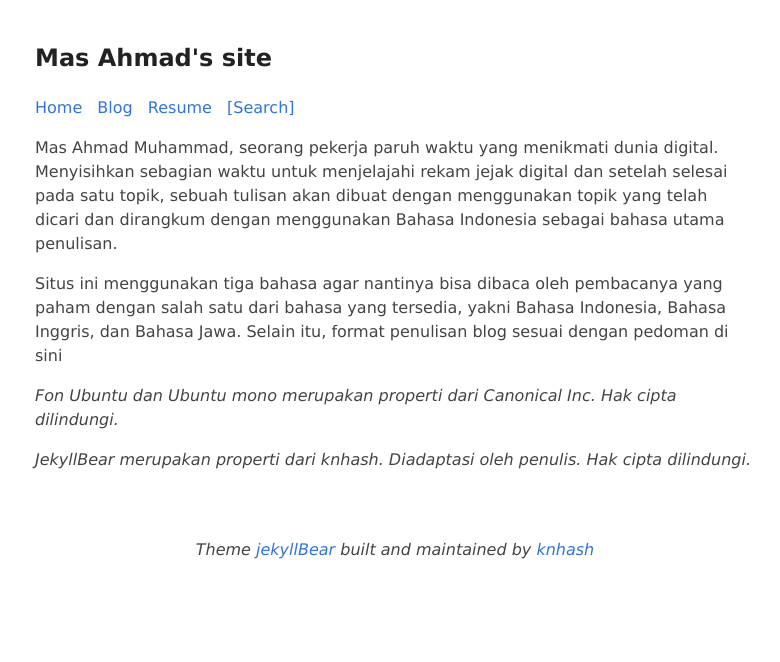
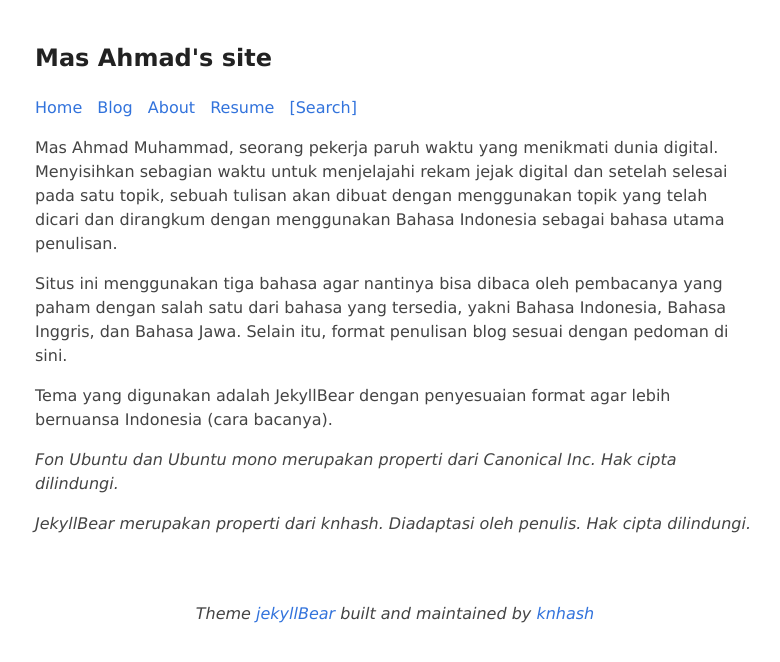
Before and after one commit to Mas4hmad/mas4hmad.github.io, a Jekyll site: the page built from about.md, in a window 1280 px wide. Shown: the top 662 px of the page, without its empty margins (245-1025 px from the left). Built offline with Jekyll 4.4.1, drawn with Linux system fonts in a browser that asks for light colours.

Commit message:
update layout and about

```diff
--- a/_includes/header.html
+++ b/_includes/header.html
@@ -2,6 +2,7 @@
 <nav>
     <a href="{{ site.url }}">Home</a>
     <a href="{{ site.url }}{{ site.Blog }}">Blog</a>
+    <a href="{{ site.url }}{{ site.About }}">About</a>
 
     {% for link in site.links %}
         <a href="{{ site.url }}{{ link[1] }}">{{ link[0] }}</a>
--- a/about.md
+++ b/about.md
@@ -5,7 +5,9 @@ title: Tentang
 
 Mas Ahmad Muhammad, seorang pekerja paruh waktu yang menikmati dunia digital. Menyisihkan sebagian waktu untuk menjelajahi rekam jejak digital dan setelah selesai pada satu topik, sebuah tulisan akan dibuat dengan menggunakan topik yang telah dicari dan dirangkum dengan menggunakan Bahasa Indonesia sebagai bahasa utama penulisan.
 
-Situs ini menggunakan tiga bahasa agar nantinya bisa dibaca oleh pembacanya yang paham dengan salah satu dari bahasa yang tersedia, yakni Bahasa Indonesia, Bahasa Inggris, dan Bahasa Jawa. Selain itu, format penulisan blog sesuai dengan pedoman di sini
+Situs ini menggunakan tiga bahasa agar nantinya bisa dibaca oleh pembacanya yang paham dengan salah satu dari bahasa yang tersedia, yakni Bahasa Indonesia, Bahasa Inggris, dan Bahasa Jawa. Selain itu, format penulisan blog sesuai dengan pedoman di sini.
+
+Tema yang digunakan adalah JekyllBear dengan penyesuaian format agar lebih bernuansa Indonesia (cara bacanya).
 
 *Fon Ubuntu dan Ubuntu mono merupakan properti dari Canonical Inc. Hak cipta dilindungi.*
 
```
